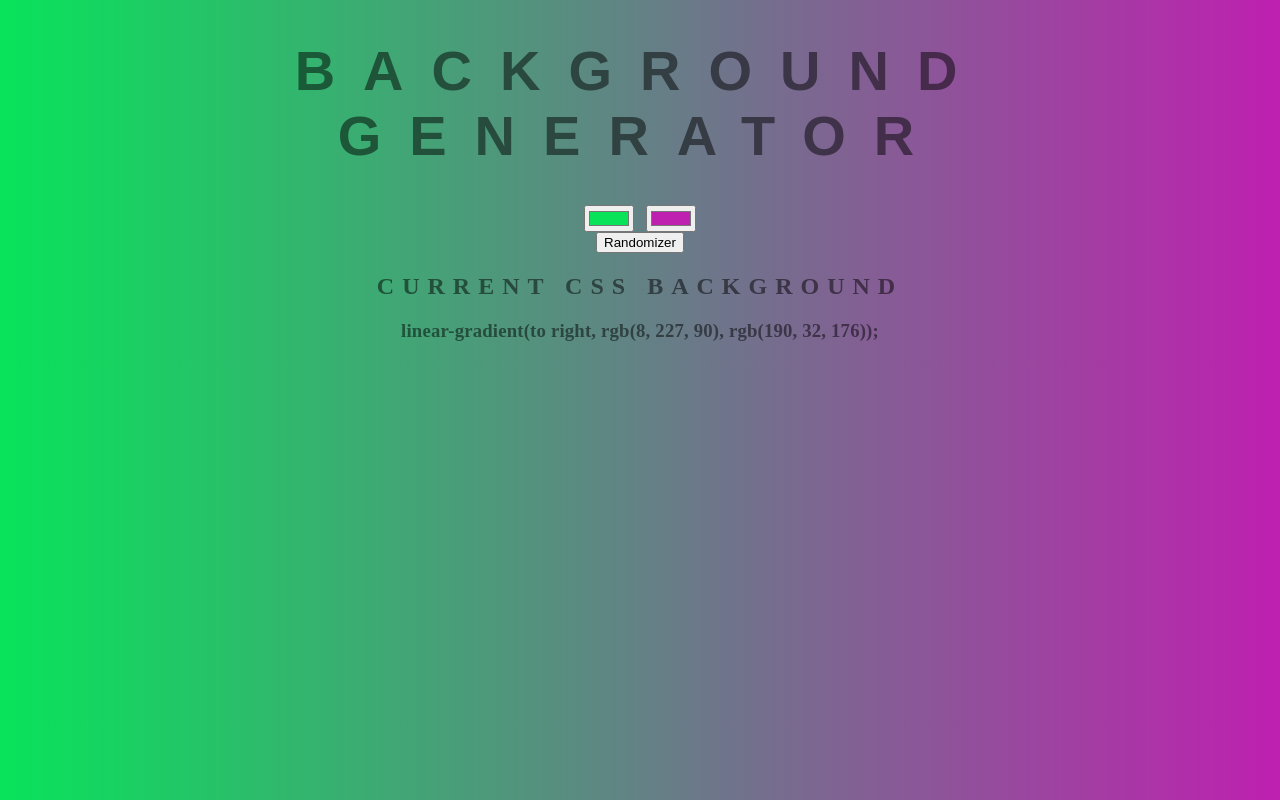
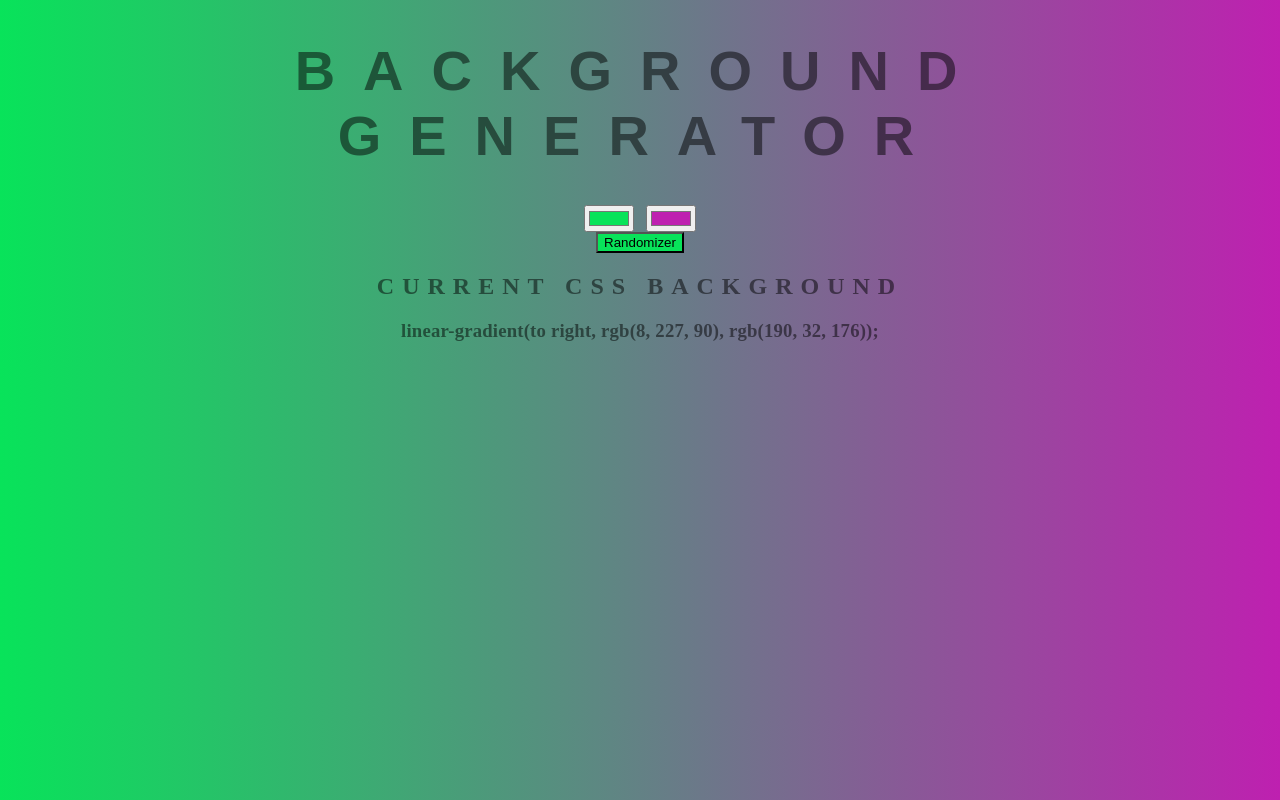
Before and after one commit to Vegitarius/Background-Generator, a plain HTML site: page index.html in a window 1280 px wide. Both pictures are taken after a click on the button "Randomizer". Drawn offline with Linux system fonts and the light colour scheme.

Commit message:
random button change color

```diff
--- a/index.html
+++ b/index.html
@@ -13,7 +13,7 @@
     <input class="color1" type="color" name="color1" value="#00ff00">
     <input class="color2" type="color" name="color2" value="#ff0000">
   </div>
-  <button>Randomizer</button>
+  <button class="button">Randomizer</button>
   <h2>Current CSS Background</h2>
 
   <h3></h3>
--- a/script.js
+++ b/script.js
@@ -29,6 +29,7 @@ let randomColors = () => {
   + color2.value
   + ")";
 
+  randomizer.style.background = color1.value;
   css.textContent = body.style.background + ";";
 };
 
```
Also changed, not shown: style.css (line endings or trailing spaces).
